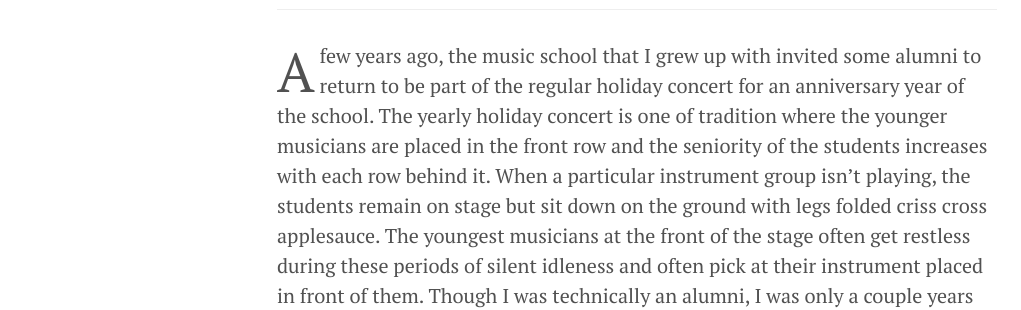
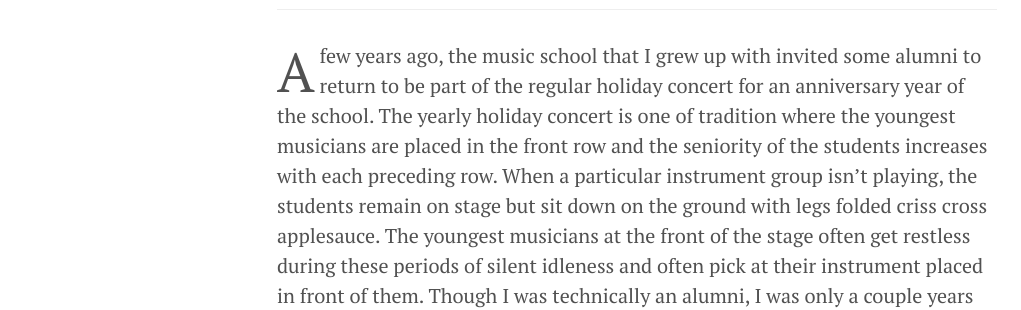
Before and after one commit to nick-xie/blog, a Jekyll site: the page built from _posts/2020-02-26-21.md, in a window 1280 px wide and 900 px high, scrolled down 5153 px. Shown: the part 218-528 px from the top of the window, without its empty margins (3-1024 px from the left). Built offline with Jekyll 4.4.1, drawn with Linux system fonts in a browser that asks for light colours; some of the changed text lies outside the part shown.

Commit message:
quick edit

```diff
--- a/_posts/2020-02-26-21.md
+++ b/_posts/2020-02-26-21.md
@@ -36,7 +36,7 @@ Part of my difficulty to acknowledge the shared continuity between two distant p
 
 ---
 
-{% include bigletter.html letter="A" %} few years ago, the music school that I grew up with invited some alumni to return to be part of the regular holiday concert for an anniversary year of the school. The yearly holiday concert is one of tradition where the younger musicians are placed in the front row and the seniority of the students increases with each row behind it. When a particular instrument group isn’t playing, the students remain on stage but sit down on the ground with legs folded criss cross applesauce. The youngest musicians at the front of the stage often get restless during these periods of silent idleness and often pick at their instrument placed in front of them. Though I was technically an alumni, I was only a couple years removed from my own graduation so this old routine came back to me rather easily. The alumni were placed at the very back of the stage as we technically were the most senior.
+{% include bigletter.html letter="A" %} few years ago, the music school that I grew up with invited some alumni to return to be part of the regular holiday concert for an anniversary year of the school. The yearly holiday concert is one of tradition where the youngest musicians are placed in the front row and the seniority of the students increases with each preceding row. When a particular instrument group isn’t playing, the students remain on stage but sit down on the ground with legs folded criss cross applesauce. The youngest musicians at the front of the stage often get restless during these periods of silent idleness and often pick at their instrument placed in front of them. Though I was technically an alumni, I was only a couple years removed from my own graduation so this old routine came back to me rather easily. The alumni were placed at the very back of the stage as we technically were the most senior.
 
 The ages of the returning alumni ranged from recently graduated like myself to parents old enough to have kids of their own playing on stage (and I think a few of them did in fact). I was fascinated seeing some of these middle aged adults smile as they relived experiences from their own childhood such as lining up backstage in a cramped and hushed manner, playing twinkle twinkle little star, and of course, sitting criss cross applesauce on the open stage in the concert hall as other instruments took their turn to play. It was during one of these idle moments where us violins were waiting for our turn to play that I really felt the above quotation from *Stranger in a Strange Land*.
 
```
